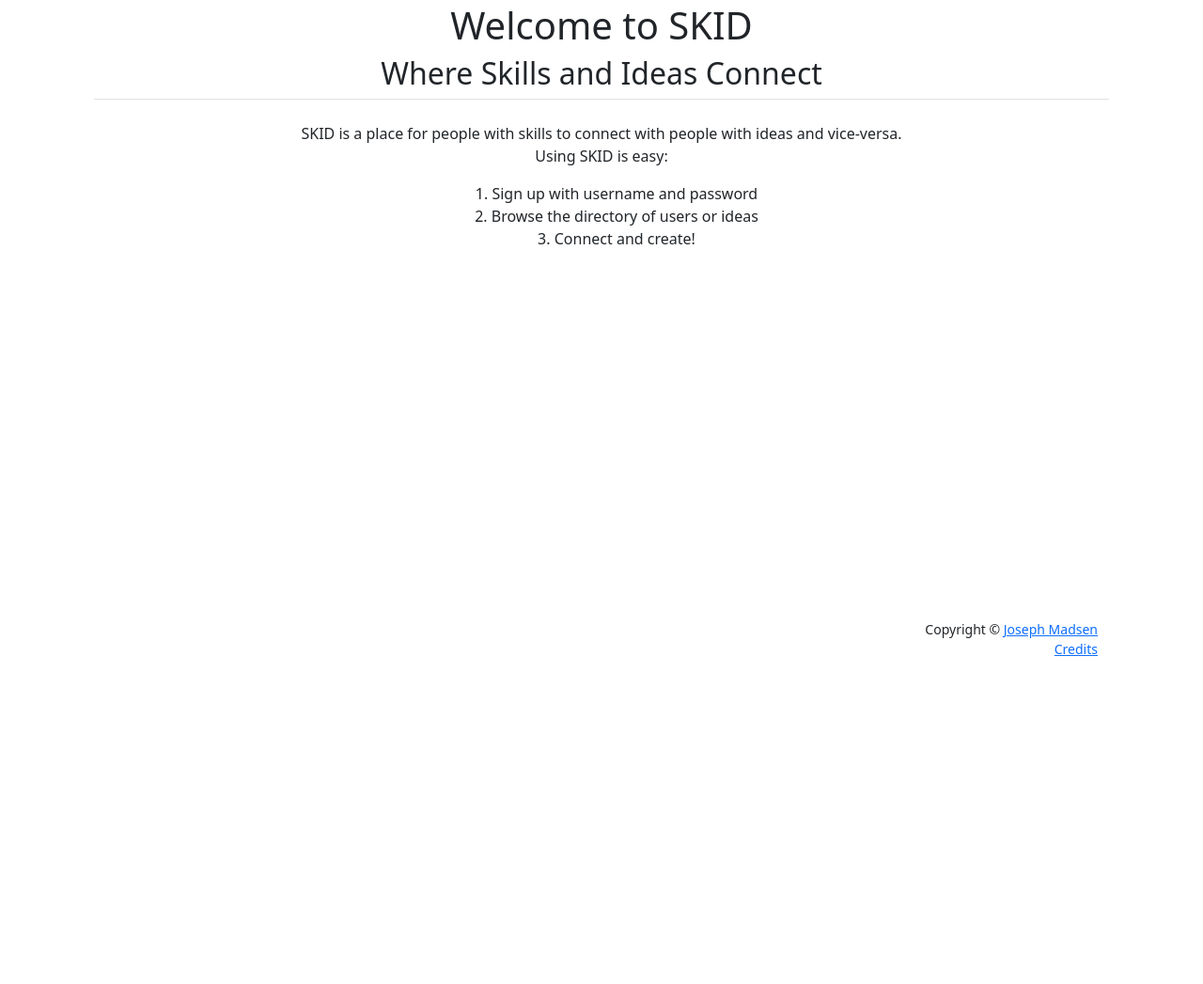
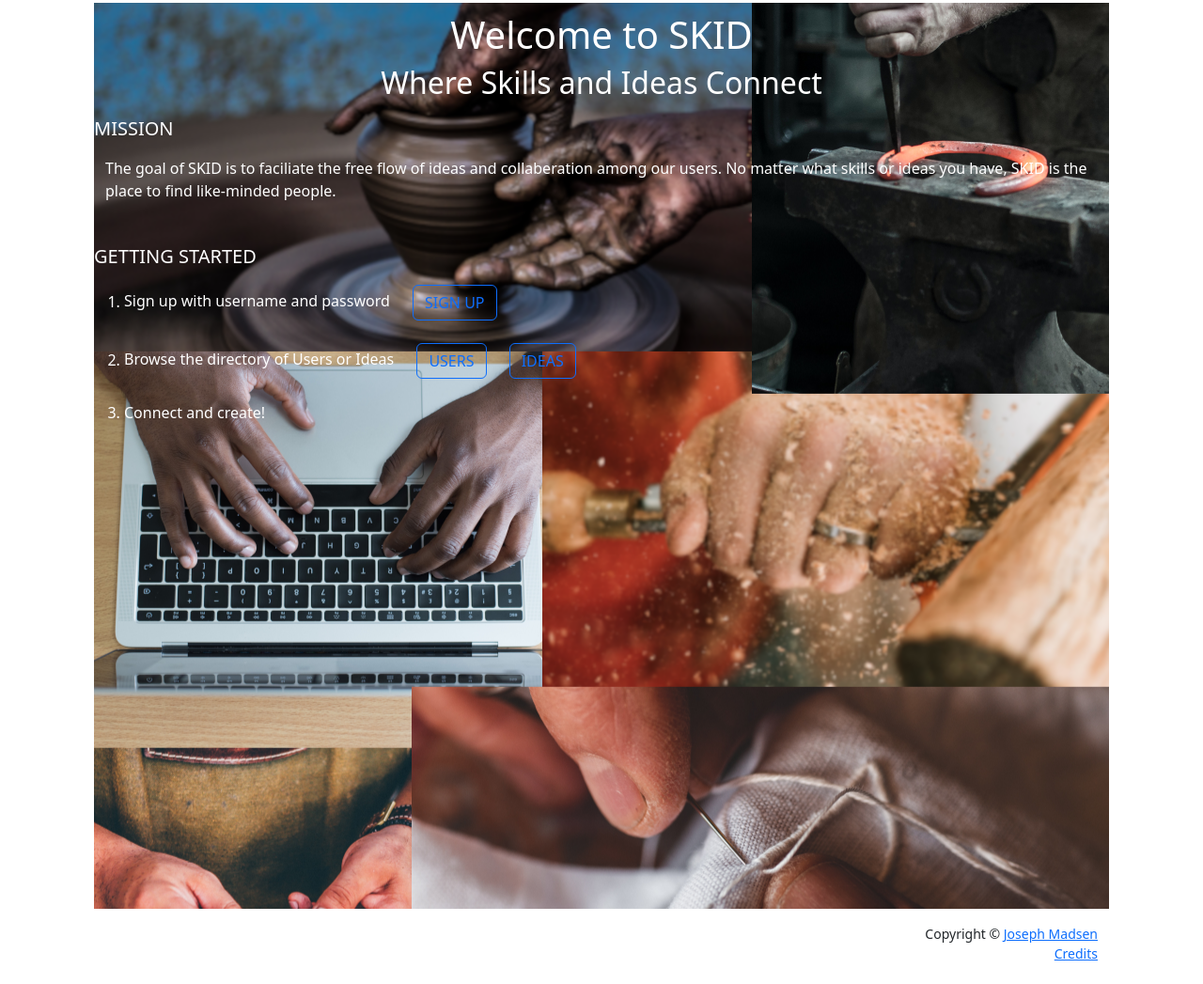
Before and after one commit to josephmads/skid, a Django app: page / in a window 1280 px wide. Shown: the part 77-1124 px from the top of the page at 94% size. Before the commit the page ends 775 px from the top, so only its background shows below. Run offline with Django 4.2, Linux system fonts and the light colour scheme.

Commit message:
feat: adds background img to homepage and updates layout

```diff
--- a/users/templates/home.html
+++ b/users/templates/home.html
@@ -2,18 +2,36 @@
 
 
 {% block content %}
-    <div class="text-center">
+<div class="text-white" style="background-image: url('static/images/skid_background.png'); background-repeat: no-repeat;">
+    <div class="text-center ">
+        <div class="spacer"></div>
         <h1>Welcome to SKID</h1>
         <h2>Where Skills and Ideas Connect</h2>
-        <h3 class="border-bottom mb-4"></h3>
-        <p>
-            SKID is a place for people with skills to connect with people with ideas and vice-versa.<br>
-            Using SKID is easy:
-        </p>
+        <div class="spacer"></div>
+    </div>
+    <div class="bckgrnd-opacity">
+        <h5>MISSION</h5>
+        <div class="spacer"></div>
+        <div class="container">
+            <p>
+                The goal of SKID is to faciliate the free flow of ideas and collaberation among our users.
+                No matter what skills or ideas you have, SKID is the place to find like-minded people.
+            </p>
+        </div>
+        <div style="min-height: 30px;"></div>
+        <h5>GETTING STARTED</h5>
+        <div class="spacer"></div>
         <ol>
-            <li style="list-style-position: inside;">Sign up with username and password</li>
-            <li style="list-style-position: inside;">Browse the directory of users or ideas</li>
-            <li style="list-style-position: inside;">Connect and create!</li>
+            <li>Sign up with username and password
+                <a class="btn btn-outline-primary" style="margin-left: 20px;" href="{% url 'account_signup' %}">SIGN UP</a><br><br>
+            </li>
+            <li>Browse the directory of Users or Ideas
+                <a class="btn btn-outline-primary" style="margin-left: 20px;" href="{% url 'directory:users' %}">USERS</a>
+                <a class="btn btn-outline-primary" style="margin-left: 20px;" href="{% url 'directory:ideas' %}">IDEAS</a><br><br>
+            </li>
+            <li>Connect and create!</li>
         </ol>
     </div>
+    <div style="min-height: 500px;"></div>
+</div>
 {% endblock content %}
```
Also changed, not shown: users/static/css/styles.css (+8 -0 lines), users/templates/credits.html (+28 -0 lines), users/static/images/skid_background.png (added).
